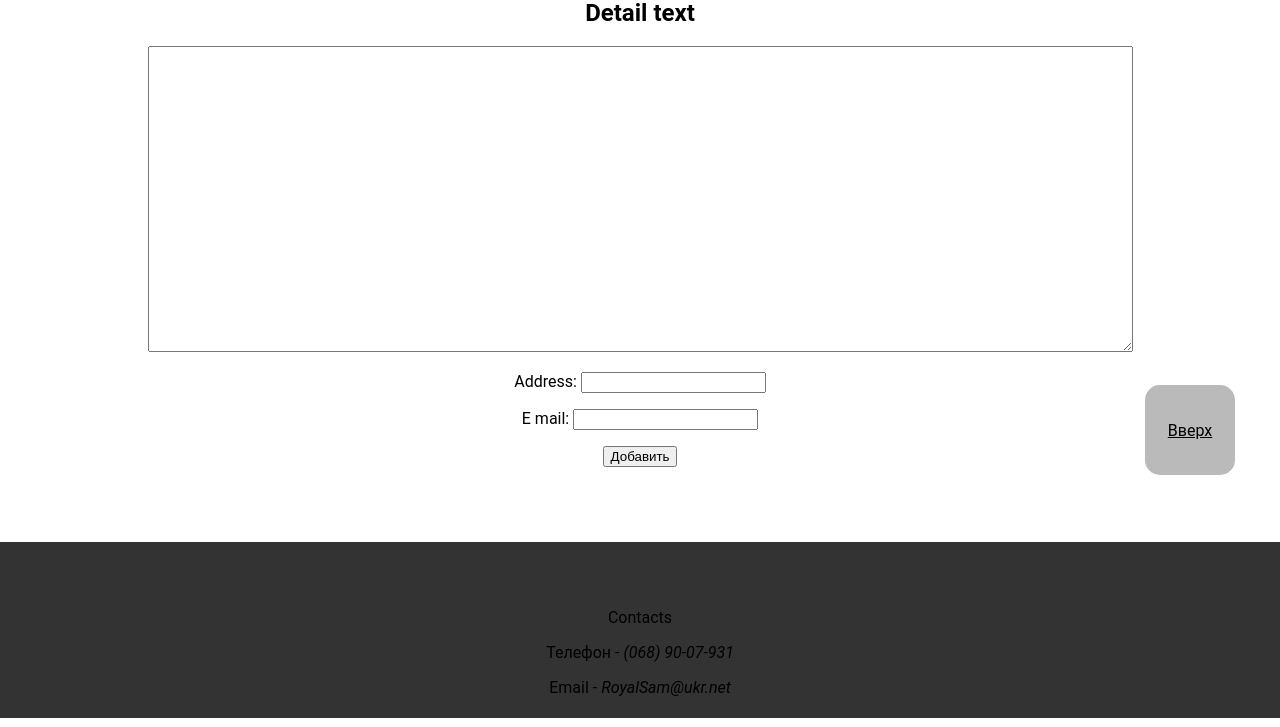
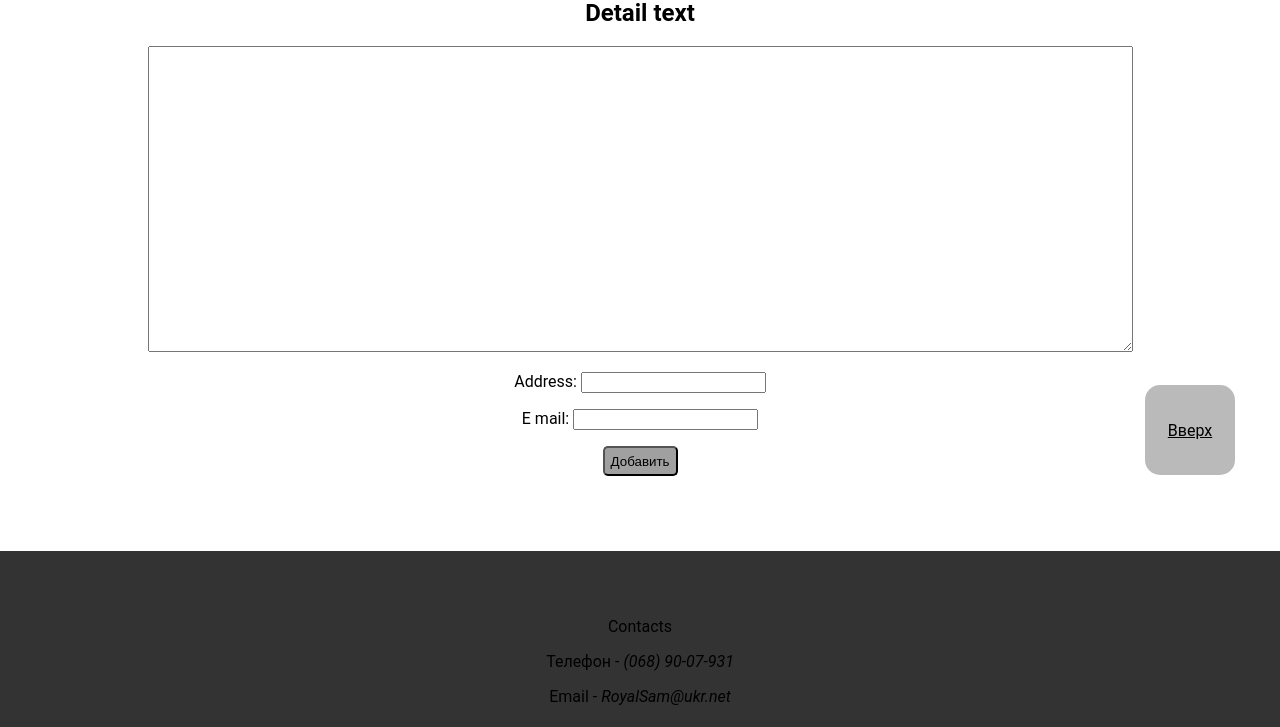
Before and after one commit to RoyalSam12/MyPetProjectForResume, a Django app: page /staff/84/add_detail in a window 1280 px wide. Shown: the part 280-1007 px from the top of the page. Run offline with Django 3.2, Linux system fonts and the light colour scheme; data comes from the database, SQL or seed files in the repository.

Commit message:
release v8

```diff
--- a/staff/static/staff/add.css
+++ b/staff/static/staff/add.css
@@ -133,3 +133,15 @@ body {
     justify-content: center;
     text-align: center;
 }
+.button__save {
+    color: #000000;
+    background-color: #a0a0a0;
+    border-radius: 5px;
+    width: 75px;
+    height: 30px;
+    transition: background-color 0.3s ease-in;
+
+}
+.button__save:hover {
+    background-color: #b0b0b0;
+}
```
